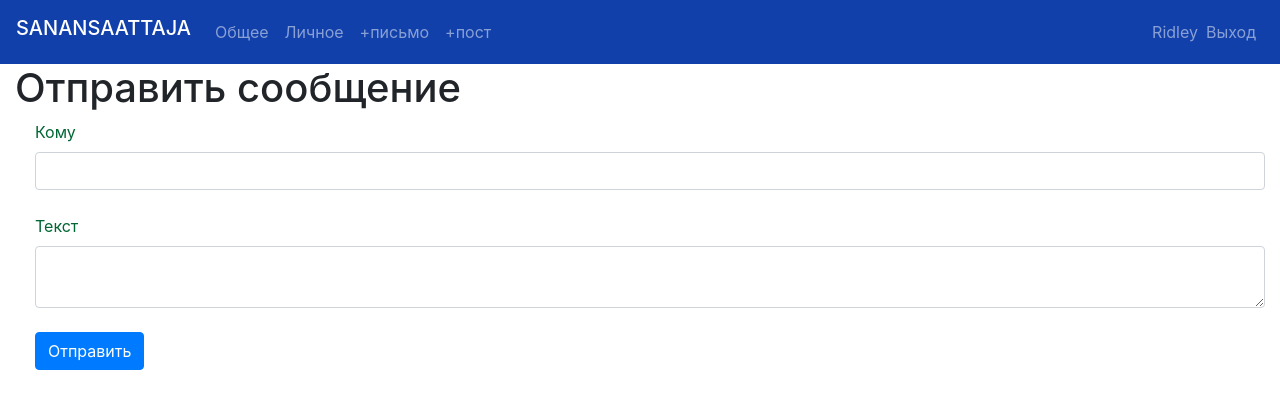
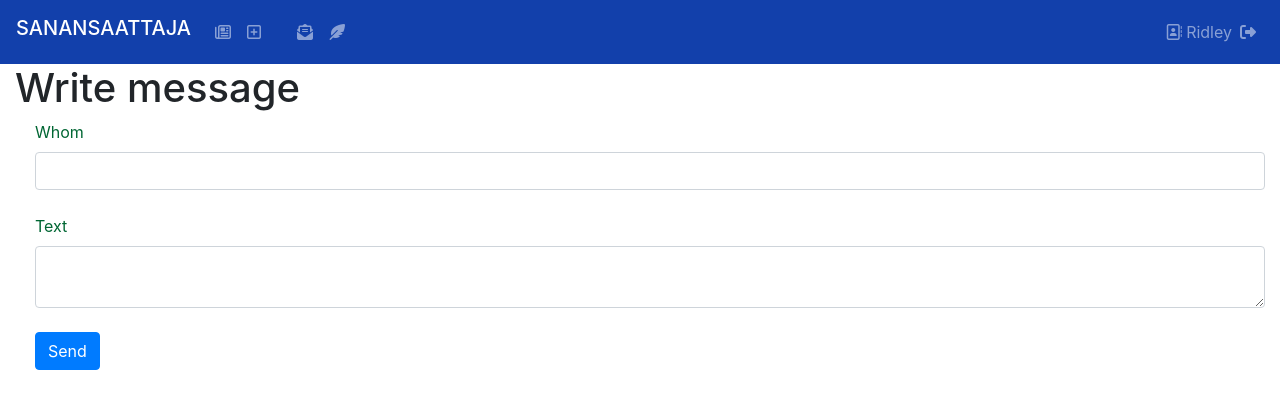
Before and after one commit to KEZKA/YL-WEB-PROJECT, a Flask app: page /add_message in a window 1280 px wide. Shown: the top 409 px of the page. Run offline with Flask 2, Linux system fonts and the light colour scheme; a user stored in the database is signed in; some libraries are stand-ins or nearby versions.

Commit message:
Change text to icons & translate to English

```diff
--- a/sanansaattaja/website/forms/login_form.py
+++ b/sanansaattaja/website/forms/login_form.py
@@ -5,6 +5,6 @@ from wtforms.validators import DataRequired
 
 class LoginForm(FlaskForm):
     email = StringField('Email', validators=[DataRequired()])
-    password = PasswordField('Пароль')
-    remember_me = BooleanField('Запомнить меня')
-    submit = SubmitField('Войти')
+    password = PasswordField('Password')
+    remember_me = BooleanField('Remember me')
+    submit = SubmitField('Log in')
--- a/sanansaattaja/website/forms/message_form.py
+++ b/sanansaattaja/website/forms/message_form.py
@@ -4,6 +4,6 @@ from wtforms.validators import DataRequired
 
 
 class MessageForm(FlaskForm):
-    addressee = StringField('Кому', validators=[DataRequired()])
-    text = TextAreaField("Текст", validators=[DataRequired()])
-    submit = SubmitField('Отправить')
+    addressee = StringField('Whom', validators=[DataRequired()])
+    text = TextAreaField("Text", validators=[DataRequired()])
+    submit = SubmitField('Send')
--- a/sanansaattaja/website/templates/base.html
+++ b/sanansaattaja/website/templates/base.html
@@ -1,6 +1,7 @@
 <!doctype html>
 <html lang="ru">
 <head>
+    <script src="https://kit.fontawesome.com/3188d57232.js" crossorigin="anonymous"></script>
     <meta charset="utf-8">
     <meta name="viewport" content="width=device-width, initial-scale=1, shrink-to-fit=no">
     <title>{{ title }}</title>
@@ -15,33 +16,35 @@
         <div class="collapse navbar-collapse">
         <ul class="navbar-nav mr-auto">
             <li class="nav-item">
-                <a class="nav-link" href='/'>Общее</a>
+                <a class="nav-link" href='/'><i class="far fa-newspaper"></i></a>
             </li>
             {% if current_user.is_authenticated %}
             <li class="nav-item">
-                <a class="nav-link" href='/news/public'>Личное</a>
+                <a class="nav-link" href='/add_post'><i class="far fa-plus-square"></i></a>
+            </li>
+            <li class="nav-item"><p></p></li>
+            <li class="nav-item">
+                <a class="nav-link" href='/news/public'><i class="fas fa-envelope-open-text"></i></a>
             </li>
             <li class="nav-item">
-                <a class="nav-link" href='/news/add_message'>+письмо</a>
-            </li>
-            <li class="nav-item">
-                <a class="nav-link" href='/add_post'>+пост</a>
+                <a class="nav-link" href='/news/add_message'><i class="fas fa-feather-alt"></i></a>
             </li>
             {% endif %}
 
         </ul>
         <ul class="navbar-nav ml-auto">
             {% if current_user.is_authenticated %}
-            <li class="navbar-text">{{ current_user.name }}</li>
+            <li class="navbar-text"><i class="far fa-address-book"></i>  {{ current_user.name }}  </li>
             <li class="nav-item">
-                <a class="nav-link" href='/logout'>Выход</a>
+                <a class="nav-link" href='/logout'><i class="fas fa-sign-out-alt"></i></a>
             </li>
+
             {% else %}
             <li class="nav-item">
-                <a class="nav-link" href='/login'>Вход</a>
+                <a class="nav-link" href='/login'><i class="fas fa-sign-in-alt"></i></a>
             </li>
             <li class="nav-item">
-                <a class="nav-link" href='/register'>Регистрация</a>
+                <a class="nav-link" href='/register'>Registration</a>
             </li>
             {% endif %}
         </ul>
--- a/sanansaattaja/website/templates/login.html
+++ b/sanansaattaja/website/templates/login.html
@@ -4,7 +4,7 @@
 
 <div class="container">
     <div class="card">
-        <header class="card-header">Вход в профиль</header>
+        <header class="card-header">Log in</header>
         <form class="card-body" action="" method="POST">
             {% if message %}
             <div class="alert alert-danger">{{ message }}</div>
--- a/sanansaattaja/website/templates/message.html
+++ b/sanansaattaja/website/templates/message.html
@@ -1,7 +1,7 @@
 {% extends "base.html" %}
 
 {% block content %}
-<h1>Отправить сообщение</h1>
+<h1>Write message</h1>
 <form action="" method="post">
         {{ form.hidden_tag() }}
     {{ form.csrf_token }}
--- a/sanansaattaja/website/templates/post.html
+++ b/sanansaattaja/website/templates/post.html
@@ -2,7 +2,7 @@
 
 {% block content %}
 
-<h1>Публикация поста</h1>
+<h1>Write post</h1>
 <form action="" method="post">
         {{ form.hidden_tag() }}
     {{ form.csrf_token }}
--- a/sanansaattaja/website/templates/register.html
+++ b/sanansaattaja/website/templates/register.html
@@ -2,7 +2,7 @@
 <script src=""></script>
 
 {% block content %}
-<h1>Регистрация</h1>
+<h1>Registration</h1>
 <form action="" method="post">
     {{ form.hidden_tag() }}
     {{ form.csrf_token }}
```
Also changed, not shown: sanansaattaja/website/forms/post_form.py (+4 -4 lines), sanansaattaja/website/forms/register_form.py (+7 -7 lines).
